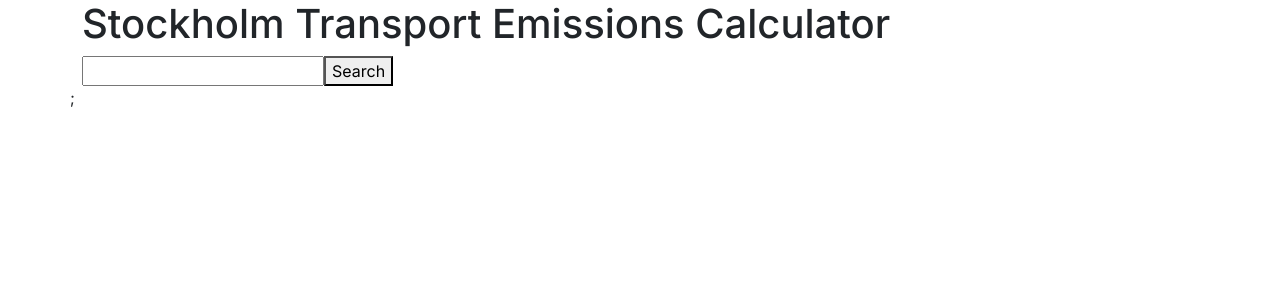
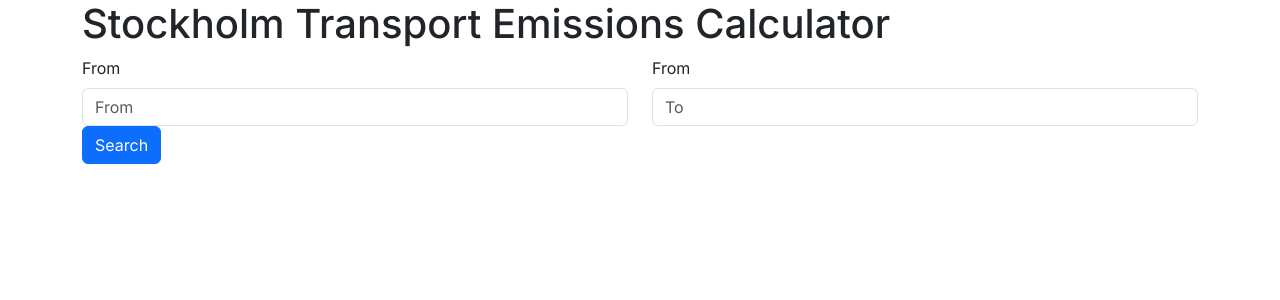
Before and after one commit to vondersam/iths-react-labb-3, a Next.js app: page / in a window 1280 px wide. Shown: the top 300 px of the page. Built offline with nearby package versions, Linux system fonts and the light colour scheme.

Commit message:
Add search with stops data lists.

```diff
--- /dev/null
+++ b/src/app/components/search.jsx
@@ -0,0 +1,65 @@
+'use client';
+import { useState } from 'react';
+import Button from 'react-bootstrap/Button';
+import Col from 'react-bootstrap/Col';
+import Form from 'react-bootstrap/Form';
+import Row from 'react-bootstrap/Row';
+import StopsDataList from './stopsDataList';
+
+export default function Search() {
+  const [fromStops, setFromStops] = useState([]);
+  const [toStops, setToStops] = useState([]);
+
+  async function getStops(event, setStops) {
+    const searchString = event.target.value;
+
+    const response = await fetch('/api/stops?query=' + searchString);
+    const data = await response.json();
+    setStops(data.data);
+  }
+
+  return (
+    <Form>
+      <Form.Group controlId="formSearch">
+        <Row>
+          <Col>
+            <Form.Label>From</Form.Label>
+            <Form.Control
+              type="search"
+              onChange={(e) => getStops(e, setFromStops)}
+              placeholder="From"
+              list="fromList"
+            />
+            <StopsDataList id={'fromList'} stops={fromStops} />
+          </Col>
+          <Col>
+            <Form.Label>From</Form.Label>
+            <Form.Control
+              type="search"
+              onChange={(e) => getStops(e, setToStops)}
+              placeholder="To"
+              list="toList"
+            />
+            <StopsDataList id={'toList'} stops={toStops} />
+          </Col>
+        </Row>
+      </Form.Group>
+      <Button variant="primary" type="submit">
+        Search
+      </Button>
+    </Form>
+    //   <form action={getStops}>
+    //     <input name="searchString" />
+    //     <button type="submit">Search</button>
+    //   </form>
+
+    // <Button
+    //   variant="primary"
+    //   disabled={isLoading}
+    //   onClick={!isLoading ? handleClick : null}
+    // >
+    //   {isLoading ? 'Loading…' : 'Click to load'}
+    // </Button>
+    //   ;
+  );
+}
--- a/src/app/components/searchField.jsx
+++ /dev/null
@@ -1,22 +0,0 @@
-'use client';
-import { useState } from 'react';
-export default function SearchField() {
-  const [stops, setStops] = useState([]);
-  async function getStops(formData) {
-    const searchString = formData.get('searchString');
-
-    const response = await fetch('/api/stops?query=' + searchString);
-    const data = await response.json();
-
-    console.log(JSON.stringify(data));
-  }
-  return (
-    <>
-      <form action={getStops}>
-        <input name="searchString" />
-        <button type="submit">Search</button>
-      </form>
-      ;
-    </>
-  );
-}
--- a/src/app/components/searchFields.jsx
+++ /dev/null
@@ -1,8 +0,0 @@
-import SearchField from './searchField';
-export default function SearchFields() {
-  return (
-    <>
-      <SearchField />
-    </>
-  );
-}
--- /dev/null
+++ b/src/app/components/stopsDataList.jsx
@@ -0,0 +1,13 @@
+import Dropdown from 'react-bootstrap/Dropdown';
+
+export default function stopsDataList({ id, stops }) {
+  return (
+    <datalist id={id}>
+      {stops.map((stop) => (
+        <option key={stop.Name} value={stop.Name}>
+          {stop.Name}
+        </option>
+      ))}
+    </datalist>
+  );
+}
--- a/src/app/page.tsx
+++ b/src/app/page.tsx
@@ -1,4 +1,4 @@
-import SearchFields from './components/searchFields';
+import Search from './components/search';
 import Container from 'react-bootstrap/Container';
 import Row from 'react-bootstrap/Row';
 import Col from 'react-bootstrap/Col';
@@ -8,9 +8,8 @@ export default function Home() {
     <Container>
       <Row>
         <h1>Stockholm Transport Emissions Calculator</h1>
-        <SearchFields />
+        <Search />
       </Row>
-      <Row></Row>
     </Container>
   );
 }
```
